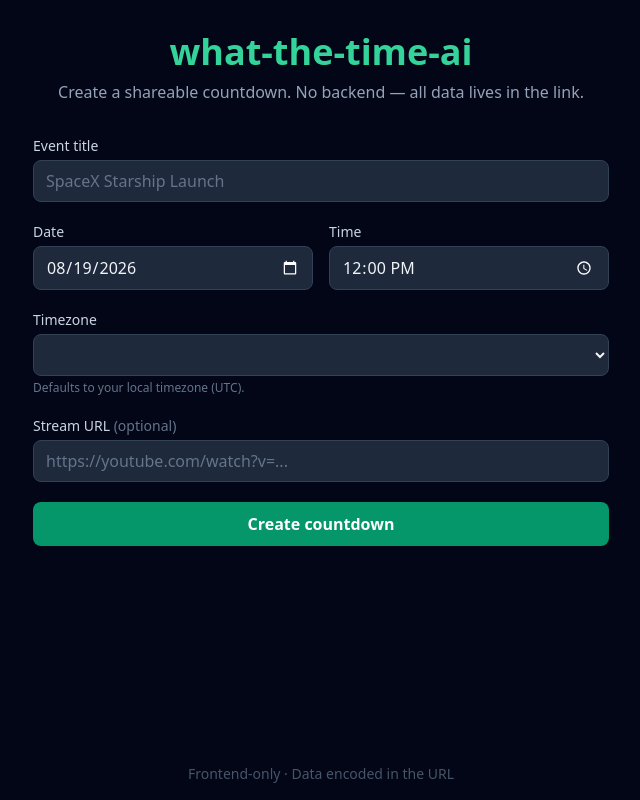
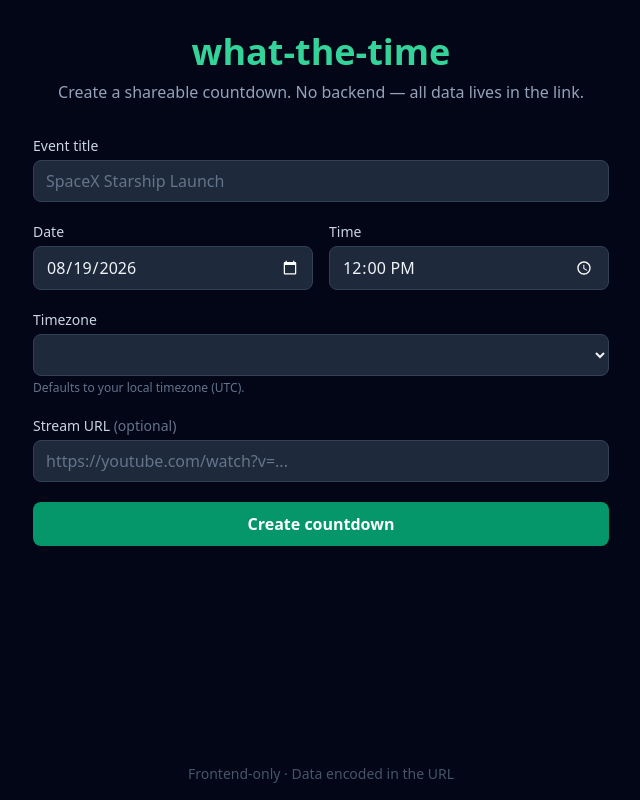
Before and after one commit to d3473r/what-the-time, a Nuxt app: page / in a window 1280 px wide. Shown: the whole page, without its empty margins (319-959 px from the left). Built offline with nearby package versions, Linux system fonts and the light colour scheme.

Commit message:
rename project

```diff
--- a/app/pages/index.vue
+++ b/app/pages/index.vue
@@ -30,7 +30,7 @@ function reset() {
 <template>
   <div class="flex min-h-screen flex-col">
     <header class="py-8 text-center">
-      <h1 class="text-4xl font-bold text-emerald-400">what-the-time-ai</h1>
+      <h1 class="text-4xl font-bold text-emerald-400">what-the-time</h1>
       <p class="mt-2 text-slate-400">
         Create a shareable countdown. No backend — all data lives in the link.
       </p>
--- a/nuxt.config.ts
+++ b/nuxt.config.ts
@@ -7,7 +7,7 @@ export default defineNuxtConfig({
   app: {
     head: {
       htmlAttrs: { lang: 'en' },
-      title: 'what-the-time-ai',
+      title: 'what-the-time',
       meta: [
         { charset: 'utf-8' },
         { name: 'viewport', content: 'width=device-width, initial-scale=1' },
--- a/package.json
+++ b/package.json
@@ -1,5 +1,5 @@
 {
-  "name": "what-the-time-ai",
+  "name": "what-the-time",
   "type": "module",
   "private": true,
   "scripts": {
```
